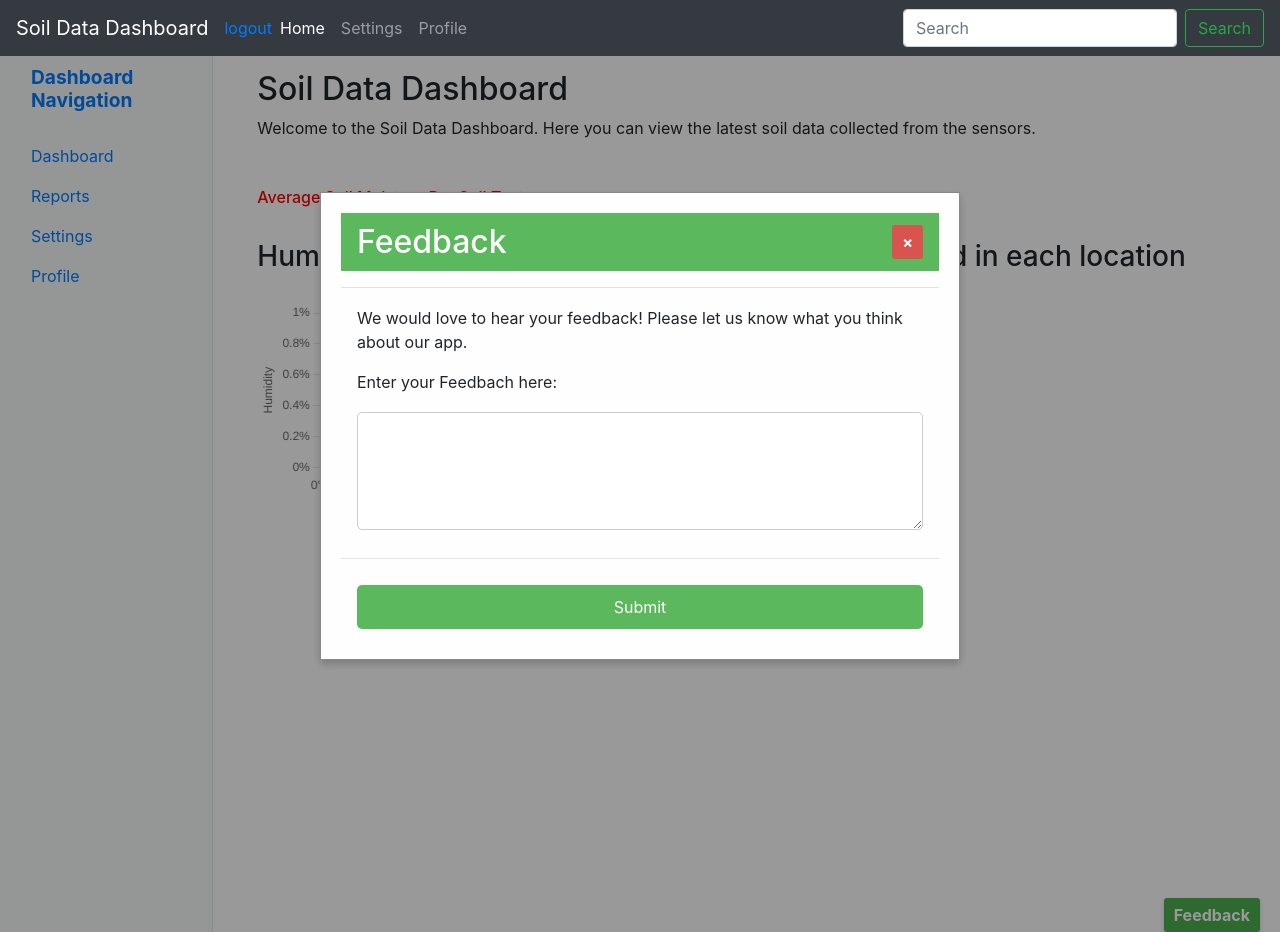
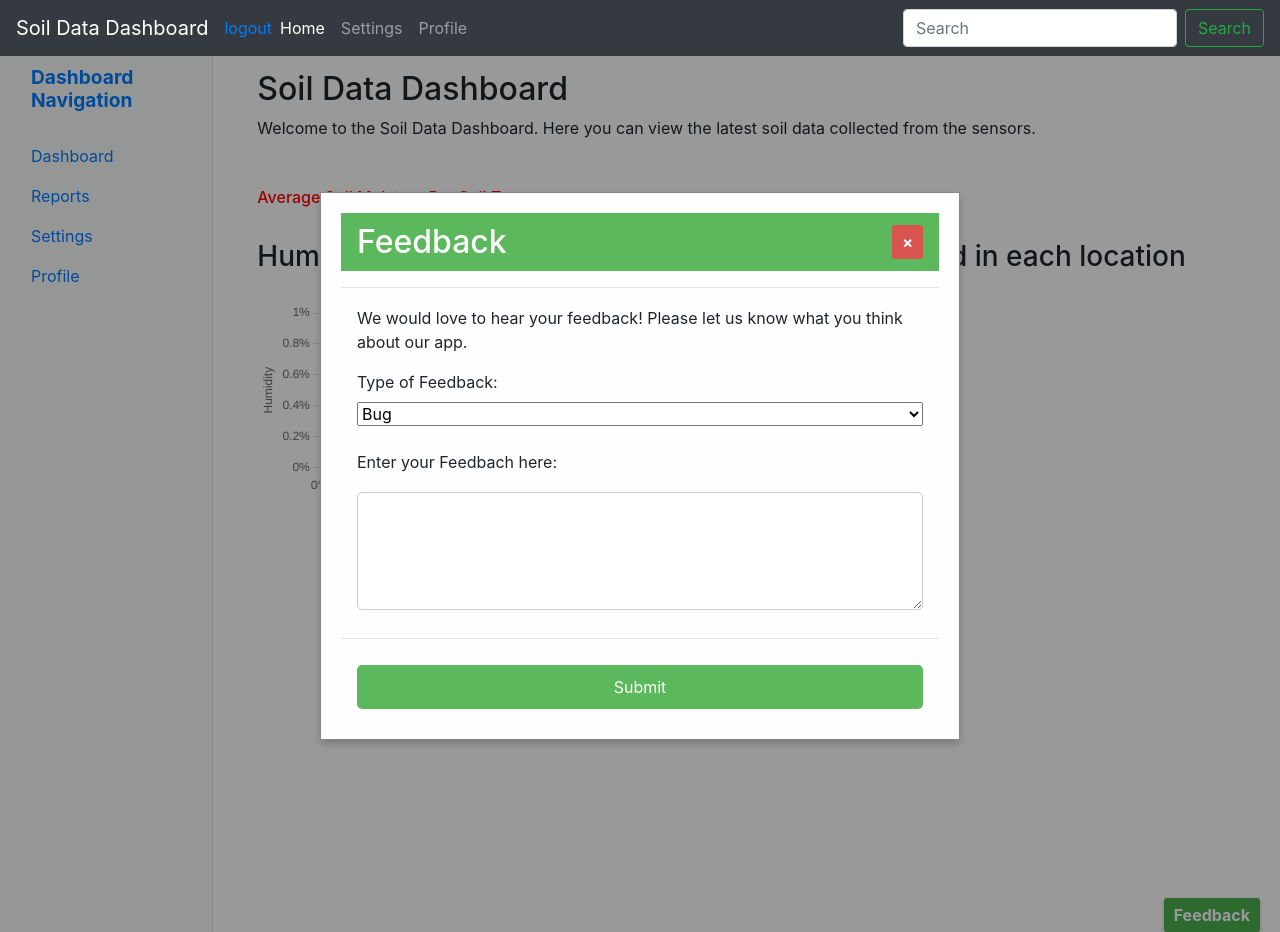
Before and after one commit to AllanOcung/SoilMoistureMonitorApp, a Django app: page /dashboard/ in a window 1280 px wide, after a click on "Feedback". Run offline with Django 5.2, Linux system fonts and the light colour scheme; data that the repository does not hold is empty; some libraries are stand-ins or nearby versions.

Commit message:
Intergrate feedback backend with frontend

```diff
--- a/Soil_Moisture_Project/Soil_Moisture_App/static/soil_moisture/js/feedback.js
+++ b/Soil_Moisture_Project/Soil_Moisture_App/static/soil_moisture/js/feedback.js
@@ -1,6 +1,9 @@
 const feedbackopenButton = document.getElementById('feedbackbutton');
 const feedbackcloseButton = document.getElementById('feedback-close');
 const feedbackModal = document.getElementById('feedbackModal');
+const feedbackSubmitButton = document.getElementById('submitfeedback');
+const feedbackInput = document.getElementById('feedback-input');
+const feedbackTypeSelect = document.getElementById('feedbackType');
 
 feedbackopenButton.addEventListener('click', () => {
   feedbackModal.classList.toggle('feedbackmodalon');
@@ -11,3 +14,35 @@ feedbackcloseButton.addEventListener('click', () => {
   feedbackModal.classList.toggle('feedbackmodalon');
 }
 );
+
+function toggleFeedbackModal() {
+  feedbackModal.classList.toggle('feedbackmodalon');
+}
+
+async function sendFeedback() {
+  const csrfTokenCookie = document.cookie.split('; ').find(row => row.startsWith('csrftoken='));
+  axios.defaults.headers.common['X-CSRFToken'] = csrfTokenCookie.split('=')[1];
+  axios.post('/feedback/feedback/', {
+    feedback: feedbackInput.value,
+    feedbackType: feedbackTypeSelect.value,
+  })
+    .then((response) => {
+      console.log(response);
+      feedbackInput.value = '';
+      Swal.fire({
+        title: "Thank you!",
+        text: "Your feedback has been submitted.",
+        icon: "success"
+      });
+      toggleFeedbackModal();
+    })
+    .catch((error) => {
+      console.log(error);
+    });
+}
+
+
+feedbackSubmitButton.addEventListener('click', (e) => {
+  e.preventDefault();
+  sendFeedback();
+})
--- a/Soil_Moisture_Project/Soil_Moisture_App/templates/soil_moisture/feedback.html
+++ b/Soil_Moisture_Project/Soil_Moisture_App/templates/soil_moisture/feedback.html
@@ -20,12 +20,14 @@
         about our app.
       </p>
 
-      <form
-        id="feedbackform"
-        class="feedbackform"
-        action="feedback"
-        method="post"
-      >
+      <form id="feedbackform" class="feedbackform">
+        <label for="feeedbackType">Type of Feedback:</label>
+        <select id="feedbackType" name="feedbackType">
+          <option value="Bug">Bug</option>
+          <option value="Feature Request">Feature Request</option>
+          <option value="General Feedback">General Feedback</option>
+        </select>
+        <br />
         <label for="feedback">Enter your Feedbach here:</label>
         <textarea
           id="feedback-input"
@@ -38,7 +40,12 @@
     </div>
     <hr />
     <div class="feedbackmodal-footer">
-      <button type="submit" form="feedbackform" class="submitfeedback">
+      <button
+        type="submit"
+        id="submitfeedback"
+        form="feedbackform"
+        class="submitfeedback"
+      >
         Submit
       </button>
     </div>
```
